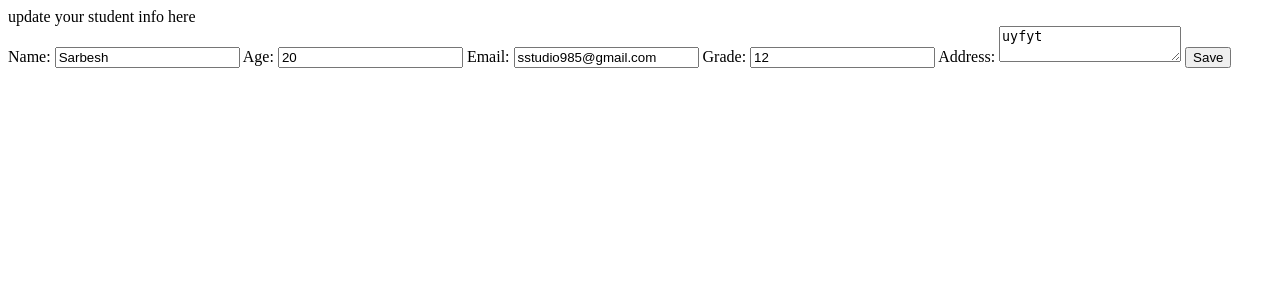
After one commit to Sarbesh7/Role-Based-Student-Course-Management-System, a Django app: page /teacher/update/1/ in a window 1280 px wide. The commit adds this page. Shown: the top 300 px of the page. Run offline with Django 5.2, Linux system fonts and the light colour scheme; a user stored in the database is signed in; data comes from the database, SQL or seed files in the repository; both versions use the stored data as it was after the commit.

Commit message:
teacher are now able to see and update the data of all the students and also are able to add the required courses

```diff
--- a/student_course_mgmt/app/models.py
+++ b/student_course_mgmt/app/models.py
@@ -11,3 +11,11 @@ class Student(models.Model):
 
     def __str__(self):
         return self.name or self.user.username
+
+class Course(models.Model):
+    grade=models.IntegerField()
+    course_name=models.CharField(max_length=100)
+    description=models.TextField()
+
+    def __str__(self):
+        return self.course_name
--- /dev/null
+++ b/student_course_mgmt/app/templates/teacher/update_student.html
@@ -0,0 +1,27 @@
+<!DOCTYPE html>
+<html lang="en">
+<head>
+    <meta charset="UTF-8">
+    <meta name="viewport" content="width=device-width, initial-scale=1.0">
+    <title>Document</title>
+</head>
+<body>
+    update your student info here
+    <form method="POST">
+        {% csrf_token %}
+        <label for="name">Name:</label>
+        <input type="text" name="name"  value="{{ student.name }}">
+        <label for="age">Age:</label>
+        <input type="number" name="age"  value="{{ student.age }}">
+        <label for="email">Email:</label>
+        <input type="email" name="email"  value="{{ student.email }}">
+        <label for="grade">Grade:</label>
+        <input type="number" name="grade"  value="{{ student.grade }}">
+        <label for="address">Address:</label>
+        <textarea name="address">{{ student.address }}</textarea>
+
+        <button type="submit">Save</button>
+    </form>
+
+</body>
+</html>
--- a/student_course_mgmt/app/urls.py
+++ b/student_course_mgmt/app/urls.py
@@ -1,31 +1,4 @@
-# from django.urls import path
-# from .views import (
-#     register_view,
-#     home_view,
-#     login_view,
-#     logout_view,
-#     teacher_dashboard,
-#     admin_dashboard,
-#     student_profile,
-#     student_courses,
-# )
-# from .views import Create
 
-
-# urlpatterns = [
-#     path('', home_view, name='home'),
-#     path('login/', login_view, name='login'),
-#     path('register/', register_view, name='register'),
-#     path('logout/', logout_view, name='logout'),
-
-#     # path('student/dashboard/', student_dashboard, name='student_dashboard'),
-#     path('student/profile/', student_profile, name='student_profile'),
-#     path('student/courses/', student_courses, name='student_courses'),
-
-#     path('teacher/dashboard/', teacher_dashboard, name='teacher_dashboard'),
-#     path('hero/dashboard/', admin_dashboard, name='admin_dashboard'),
-#     path('student/dashboard/', Create.as_view(), name='student_dashboard'),
-# ]
 
 
 from django.urls import path
@@ -41,6 +14,8 @@ from .views import (
     student_profile,
     student_courses,
     StudentCreateView,
+    update_student,
+    CourseCreateView,
 
 )
 
@@ -57,5 +32,8 @@ urlpatterns = [
     path('student/create/', StudentCreateView.as_view(), name='student_create'),
 
     path('teacher/dashboard/', teacher_dashboard, name='teacher_dashboard'),
+    path('teacher/update/<int:id>/', update_student, name='update_student'),
+    path('teacher/course/', CourseCreateView.as_view(), name='Course'),
+
     path('hero/dashboard/', admin_dashboard, name='admin_dashboard'),
 ]
--- a/student_course_mgmt/app/views.py
+++ b/student_course_mgmt/app/views.py
@@ -1,4 +1,4 @@
-from django.shortcuts import render, redirect
+from django.shortcuts import render, redirect,get_object_or_404
 from django.contrib.auth import authenticate, login, logout
 from django.contrib.auth.decorators import login_required
 from django.contrib.auth.models import User
@@ -6,8 +6,10 @@ from .forms import RegisterForm
 from django.core.exceptions import PermissionDenied
 from django.views.decorators.cache import never_cache
 from django.views import View
-from .models import Student
+from .models import Student, Course
 from django.utils.decorators import method_decorator
+from django.http import HttpResponse
+
 
 
 # ------------------ HOME ------------------
@@ -104,9 +106,13 @@ def admin_dashboard(request):
 # ------------------ TEACHER DASHBOARD ------------------
 @login_required
 def teacher_dashboard(request):
+    students = Student.objects.all()
     if not request.user.groups.filter(name='Teacher').exists():
         raise PermissionDenied
-    return render(request, 'teacher/dashboard.html')
+    return render(request, 'teacher/dashboard.html', {'students': students})
+
+
+
 
 
 # ------------------ STUDENT DASHBOARD ------------------
@@ -163,3 +169,36 @@ class StudentCreateView(View):
         )
 
         return redirect('student_profile')
+
+@login_required
+def update_student(request, id):
+    student = get_object_or_404(Student, id=id)
+
+    if request.method == "POST":
+        student.name = request.POST.get("name")
+        student.age = request.POST.get("age")
+        student.email = request.POST.get("email")
+
+        student.save()
+        return redirect("teacher_dashboard")  # adjust name if needed
+
+    # IMPORTANT: GET must return a response
+    return render(request, "teacher/update_student.html", {"student": student})
+
+
+@method_decorator(login_required, name='dispatch')
+class CourseCreateView(View):
+    def get(self,request):
+        return render(request,'teacher/course_students.html')
+
+    def post(self,request):
+        grade=request.POST.get('grade')
+        course_name=request.POST.get('course_name')
+        description=request.POST.get('description')
+
+        Course.objects.create(
+            grade=grade,
+            course_name=course_name,
+            description=description
+        )
+        return redirect('teacher_dashboard')
```
Also changed, not shown: student_course_mgmt/app/admin.py (+8 -1 lines), student_course_mgmt/app/templates/teacher/course_students.html (+32 -0 lines), student_course_mgmt/app/templates/teacher/dashboard.html (+34 -0 lines), student_course_mgmt/app/migrations/0005_course.py (added), student_course_mgmt/db.sqlite3.
